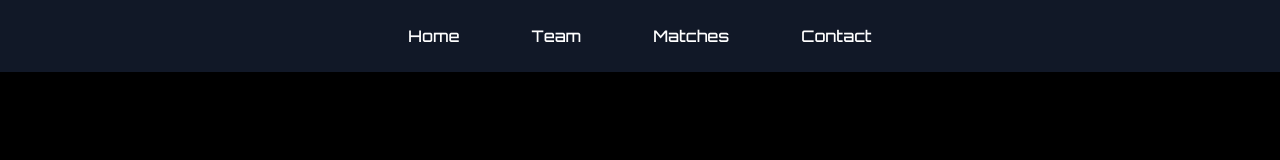
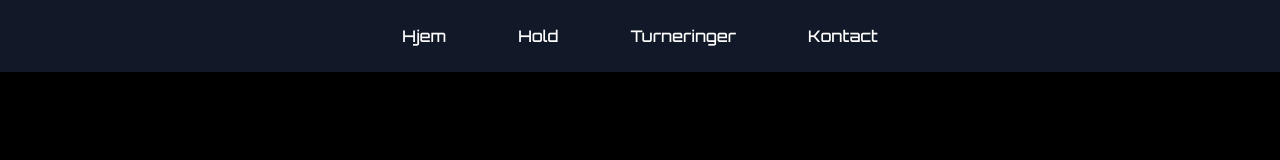
Before and after one commit to Kulec/SMK-Esports, a plain HTML site: page index.html in a window 1280 px wide. Shown: the top 160 px of the page. Drawn offline with nearby package versions, Linux system fonts and the light colour scheme.

Commit message:
Add files via upload

```diff
--- a/index.html
+++ b/index.html
@@ -3,7 +3,7 @@
 <head>
   <meta charset="UTF-8" />
   <meta name="viewport" content="width=device-width, initial-scale=1.0" />
-  <title>Team Ignite</title>
+  <title>SMK Esports</title>
 
   <!-- Tailwind CSS -->
   <script src="https://cdn.tailwindcss.com"></script>
@@ -31,10 +31,10 @@
   <header class="bg-gray-900 py-4">
     <nav class="container mx-auto flex justify-center">
       <div class="flex gap-10">
-        <a class="nav-link text-white" href="#">Home</a>
-        <a class="nav-link text-white" href="#">Team</a>
-        <a class="nav-link text-white" href="#">Matches</a>
-        <a class="nav-link text-white" href="#">Contact</a>
+        <a class="nav-link text-white" href="#">Hjem</a>
+        <a class="nav-link text-white" href="#">Hold</a>
+        <a class="nav-link text-white" href="#">Turneringer</a>
+        <a class="nav-link text-white" href="#">Kontact</a>
       </div>
     </nav>
   </header>
```
